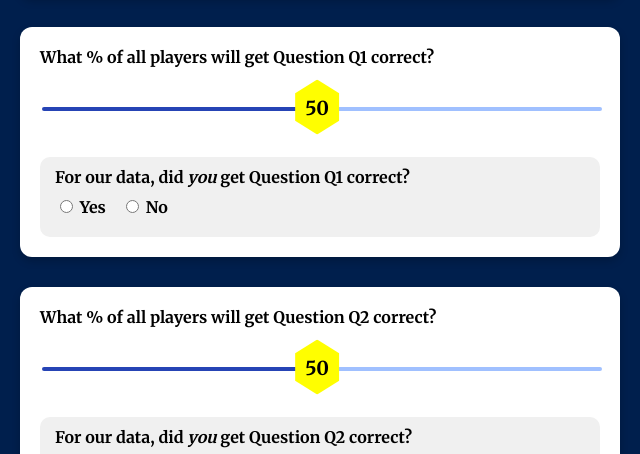
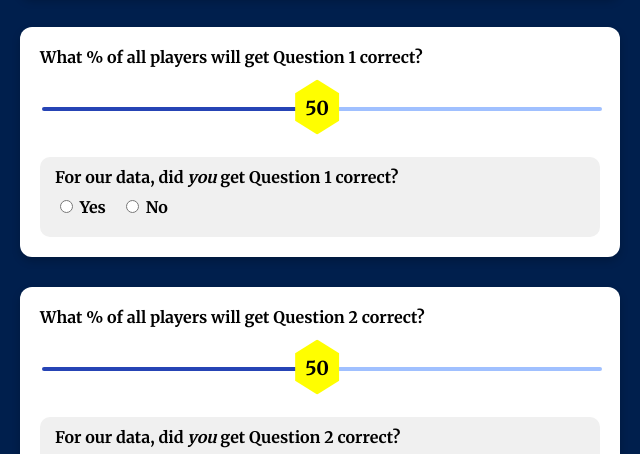
Before and after one commit to benrothenberg/ButWhatDoTheyKnow, a plain HTML site: page index.html in a window 1280 px wide. Shown: the part 329-783 px from the top of the page, 320-960 px from the left. Drawn offline with Linux system fonts and the light colour scheme.

Commit message:
Update index.html

```diff
--- a/index.html
+++ b/index.html
@@ -177,7 +177,7 @@ const questions = 6;
 for (let i = 1; i <= questions; i++) {
   document.write(`
   <div class="question-block">
-    <label for="q${i}_range">What % of all players will get Question Q${i} correct?</label>
+    <label for="q${i}_range">What % of all players will get Question ${i} correct?</label>
 
     <div class="slider-container">
       <input type="range" id="q${i}_range" min="1" max="100" value="50">
@@ -185,7 +185,7 @@ for (let i = 1; i <= questions; i++) {
     </div>
 
     <div class="yesno-container">
-      <label>For our data, did <i>you</i> get Question Q${i} correct?</label>
+      <label>For our data, did <i>you</i> get Question ${i} correct?</label>
       <div class="radio-group">
         <label><input type="radio" name="q${i}_yesno" value="yes"> Yes</label>
         <label><input type="radio" name="q${i}_yesno" value="no"> No</label>
```
